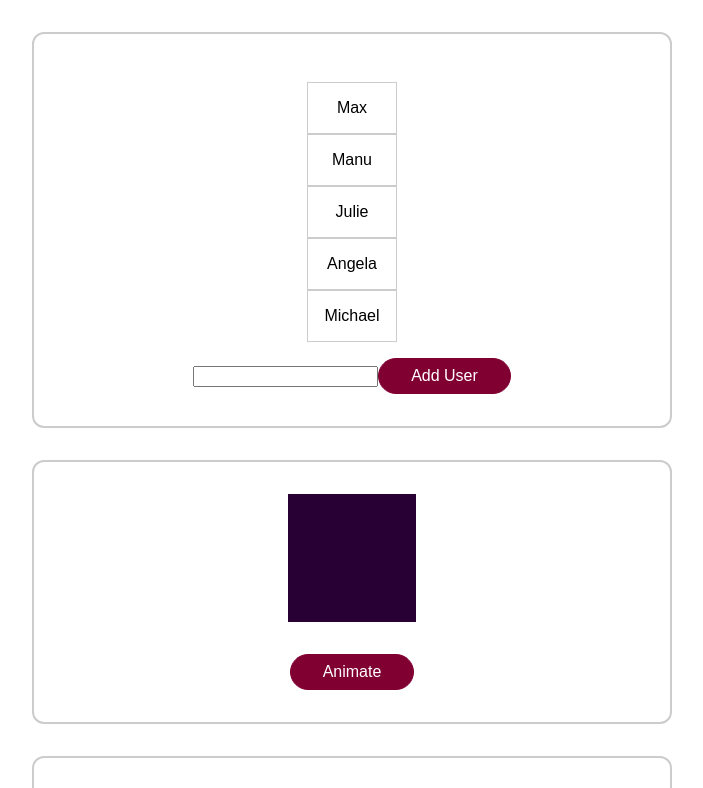
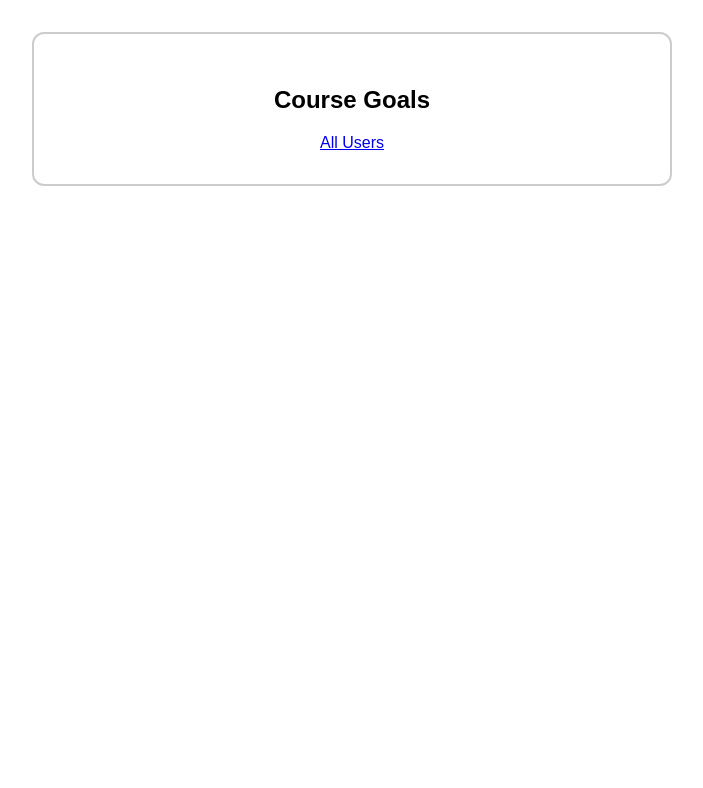
Before and after one commit to Jarweb01/Vue-course-Udemy, a Vue app in the folder section-14.192/: page /goals in a window 1280 px wide. Shown: the top 788 px of the page, without its empty margins (288-991 px from the left). Built offline with nearby package versions, Linux system fonts and the light colour scheme.

Commit message:
Finish section 14

```diff
--- a/section-14.192/package.json
+++ b/section-14.192/package.json
@@ -9,11 +9,12 @@
   },
   "dependencies": {
     "core-js": "^3.6.5",
-    "vue": "^3.0.0"
+    "vue": "^3.0.0",
+    "vue-router": "^4.0.13"
   },
   "devDependencies": {
     "@vue/cli-plugin-babel": "^5.0.3",
-    "@vue/cli-service": "^5.0.3",
+    "@vue/cli-service": "^5.0.4",
     "@vue/compiler-sfc": "^3.0.0-0",
     "babel-eslint": "^10.1.0",
     "eslint": "^8.11.0",
--- a/section-14.192/src/App.vue
+++ b/section-14.192/src/App.vue
@@ -1,5 +1,5 @@
 <template>
-<div class="container">
+<!-- <div class="container">
   <users-list></users-list>
 </div>
   <div class="container">
@@ -36,7 +36,12 @@
   </base-modal>
   <div class="container">
     <button @click="showDialog">Show Dialog</button>
-  </div>
+  </div> -->
+    <router-view v-slot="slotProps">
+      <transition name="fade-button" mode="out-in">
+        <component :is="slotProps.Component"></component>
+      </transition>
+    </router-view>
 </template>
 
 <script>
@@ -199,6 +204,15 @@
   opacity: 1;
 }
 
+.route-enter-from {}
+.route-enter-active {
+  animation: slide-scale 0.4s ease-out;
+}
+.route-enter-to {}
+
+.route-leave-active {
+  animation: slide-scale 0.4s ease-in;
+}
 
 
 @keyframes slide-scale {
--- a/section-14.192/src/main.js
+++ b/section-14.192/src/main.js
@@ -1,10 +1,25 @@
 import { createApp } from 'vue';
+import { createRouter, createWebHistory } from 'vue-router';
 
 import App from './App.vue';
 import BaseModal from './components/BaseModal.vue';
+import AllUsers from './pages/AllUsers.vue';
+import CourseGoals from './pages/CourseGoals.vue';
+
+const router = createRouter({
+  history: createWebHistory(),
+  routes: [
+    { path: '/', component: AllUsers },
+    { path: '/goals', component: CourseGoals }
+  ]
+});
 
 const app = createApp(App);
 
 app.component('base-modal', BaseModal);
 
-app.mount('#app');
+app.use(router);
+
+router.isReady().then(() => {
+  app.mount('#app');
+});
--- /dev/null
+++ b/section-14.192/src/pages/AllUsers.vue
@@ -0,0 +1,6 @@
+<template>
+  <div class="container">
+    <h2>All Users</h2>
+    <router-link to="/goals">Course Goals</router-link>
+  </div>
+</template>
--- /dev/null
+++ b/section-14.192/src/pages/CourseGoals.vue
@@ -0,0 +1,6 @@
+<template>
+  <div class="container">
+    <h2>Course Goals</h2>
+    <router-link to="/">All Users</router-link>
+  </div>
+</template>
```
Also changed, not shown: 1 other file (tests, documents, lock files or other folders).
